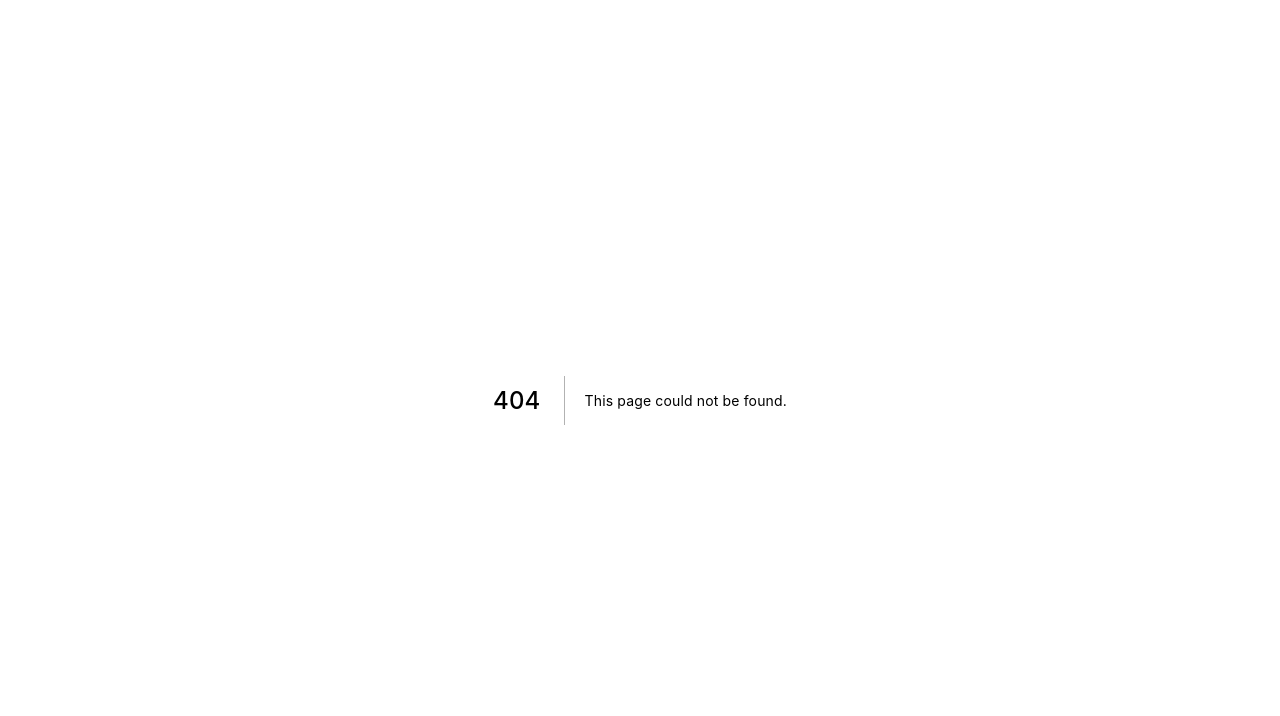
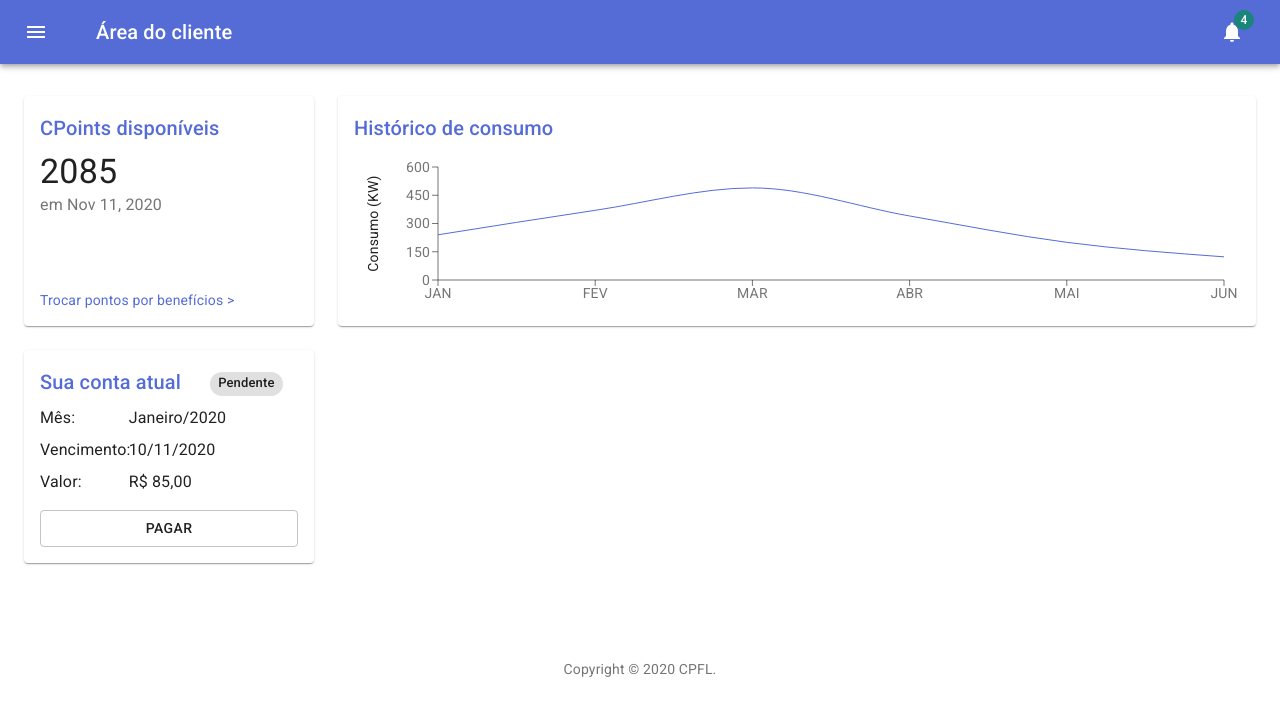
Before and after one commit to RenatoSiqueira/cpfl-challenge, a Next.js app: page /cliente/painel in a window 1280 px wide. Before the commit this address had no page. Shown: the top 716 px of the page. Built offline with nearby package versions, Linux system fonts and the light colour scheme; a web font is replaced by a local one.

Commit message:
feat: add new card in client dashboard

```diff
--- /dev/null
+++ b/components/Chart/index.js
@@ -0,0 +1,52 @@
+import React from 'react';
+import { useTheme } from '@material-ui/core/styles';
+import { LineChart, Line, XAxis, YAxis, Label, ResponsiveContainer } from 'recharts';
+import Typography from '@material-ui/core/Typography';
+
+function createData(time, amount) {
+  return { time, amount };
+}
+
+const data = [
+  createData('JAN', 240),
+  createData('FEV', 370),
+  createData('MAR', 489),
+  createData('ABR', 340),
+  createData('MAI', 200),
+  createData('JUN', 123)
+];
+
+export default function Chart() {
+  const theme = useTheme();
+
+  return (
+    <React.Fragment>
+      <Typography component="h2" variant="h6" color="primary" gutterBottom>
+        Histórico de consumo
+      </Typography>
+      <ResponsiveContainer>
+        <LineChart
+          data={data}
+          margin={{
+            top: 16,
+            right: 16,
+            bottom: 0,
+            left: 24,
+          }}
+        >
+          <XAxis dataKey="time" stroke={theme.palette.text.secondary} />
+          <YAxis stroke={theme.palette.text.secondary}>
+            <Label
+              angle={270}
+              position="left"
+              style={{ textAnchor: 'middle', fill: theme.palette.text.primary }}
+            >
+              Consumo (KW)
+            </Label>
+          </YAxis>
+          <Line type="monotone" dataKey="amount" stroke={theme.palette.primary.main} dot={false} />
+        </LineChart>
+      </ResponsiveContainer>
+    </React.Fragment>
+  );
+}
--- /dev/null
+++ b/components/CurrentOrder/index.js
@@ -0,0 +1,54 @@
+import React from 'react';
+import { makeStyles } from '@material-ui/core/styles';
+import Typography from '@material-ui/core/Typography';
+import Grid from '@material-ui/core/Grid';
+import Chip from '@material-ui/core/Chip';
+import Button from '@material-ui/core/Button';
+
+
+const useStyles = makeStyles((theme) => ({
+  pay: {
+    marginTop: theme.spacing(2)
+  },
+  badge: {
+    marginLeft: theme.spacing(3)
+  },
+  title: {
+    marginBottom: theme.spacing(1)
+  }
+}));
+
+export default function UserPointsCard() {
+    const classes = useStyles();
+
+    return (
+      <React.Fragment>
+          <Typography className={classes.title} component="h2" variant="h6" color="primary" gutterBottom>
+              Sua conta atual <Chip className={classes.badge} size="small" label="Pendente" />
+          </Typography>
+          <Grid container spacing={1}>
+            <Grid item xs={4}>
+              <Typography>Mês:</Typography>
+            </Grid>
+            <Grid item xs={8}>
+              <Typography>Janeiro/2020</Typography>
+            </Grid>
+
+            <Grid item xs={4}>
+              <Typography>Vencimento:</Typography>
+            </Grid>
+            <Grid item xs={8}>
+              <Typography>10/11/2020</Typography>
+            </Grid>
+
+            <Grid item xs={4}>
+              <Typography>Valor:</Typography>
+            </Grid>
+            <Grid item xs={8}>
+              <Typography>R$ 85,00</Typography>
+            </Grid>
+          </Grid>
+          <Button variant="outlined" className={classes.pay}>Pagar</Button>
+        </React.Fragment>
+    );
+}
--- /dev/null
+++ b/components/UserPointsCard/index.js
@@ -0,0 +1,39 @@
+import React from 'react';
+import Link from '@material-ui/core/Link';
+import Moment from 'moment';
+import { makeStyles } from '@material-ui/core/styles';
+import Typography from '@material-ui/core/Typography';
+
+function preventDefault(event) {
+  event.preventDefault();
+}
+
+const useStyles = makeStyles({
+  depositContext: {
+    flex: 1,
+  },
+});
+
+Moment.locale('pt-br')
+
+export default function UserPointsCard() {
+    const classes = useStyles();
+    return (
+      <React.Fragment>
+          <Typography component="h2" variant="h6" color="primary" gutterBottom>
+              CPoints disponíveis
+          </Typography>
+          <Typography component="p" variant="h4">
+              2085
+          </Typography>
+          <Typography color="textSecondary" className={classes.depositContext}>
+              em {Moment().format('ll')}
+          </Typography>
+          <div>
+              <Link color="primary" href="#" onClick={preventDefault}>
+                  Trocar pontos por benefícios >
+              </Link>
+          </div>
+        </React.Fragment>
+    );
+}
--- a/jsconfig.json
+++ b/jsconfig.json
@@ -1,5 +1,8 @@
 {
   "compilerOptions": {
-    "baseUrl": "."
+    "baseUrl": ".",
+    "paths": {
+      "~/": ["./*"]
+    }
   }
 }
--- a/package.json
+++ b/package.json
@@ -14,11 +14,14 @@
     "@material-ui/core": "^4.11.0",
     "@material-ui/icons": "^4.9.1",
     "babel-plugin-root-import": "^6.6.0",
+    "clsx": "^1.1.1",
+    "moment": "^2.29.1",
     "next": "^10.0.1",
     "next-pwa": "^3.1.5",
     "react": "^17.0.1",
     "react-dom": "^17.0.1",
     "react-simple-chatbot": "^0.6.1",
+    "recharts": "^1.8.5",
     "styled-components": "^5.2.1"
   },
   "devDependencies": {
--- /dev/null
+++ b/pages/cliente/painel.js
@@ -0,0 +1,183 @@
+import React from 'react'
+
+import clsx from 'clsx';
+import { makeStyles } from '@material-ui/core/styles';
+import CssBaseline from '@material-ui/core/CssBaseline';
+import Drawer from '@material-ui/core/Drawer';
+import Box from '@material-ui/core/Box';
+import AppBar from '@material-ui/core/AppBar';
+import Toolbar from '@material-ui/core/Toolbar';
+import List from '@material-ui/core/List';
+import Typography from '@material-ui/core/Typography';
+import Divider from '@material-ui/core/Divider';
+import IconButton from '@material-ui/core/IconButton';
+import Badge from '@material-ui/core/Badge';
+import Container from '@material-ui/core/Container';
+import Grid from '@material-ui/core/Grid';
+import Paper from '@material-ui/core/Paper';
+import Link from '@material-ui/core/Link';
+import MenuIcon from '@material-ui/icons/Menu';
+import ChevronLeftIcon from '@material-ui/icons/ChevronLeft';
+import NotificationsIcon from '@material-ui/icons/Notifications';
+
+import UserPointsCard from '~/components/UserPointsCard'
+import Copyright from '~/components/Copyright'
+import Chart from '~/components/Chart'
+import CurrentOrder from '~/components/CurrentOrder'
+
+const drawerWidth = 240;
+
+const useStyles = makeStyles((theme) => ({
+  root: {
+    display: 'flex',
+  },
+  toolbar: {
+    paddingRight: 24,
+  },
+  toolbarIcon: {
+    display: 'flex',
+    alignItems: 'center',
+    justifyContent: 'flex-end',
+    padding: '0 8px',
+    ...theme.mixins.toolbar,
+  },
+  appBar: {
+    zIndex: theme.zIndex.drawer + 1,
+    transition: theme.transitions.create(['width', 'margin'], {
+      easing: theme.transitions.easing.sharp,
+      duration: theme.transitions.duration.leavingScreen,
+    }),
+  },
+  appBarShift: {
+    marginLeft: drawerWidth,
+    width: `calc(100% - ${drawerWidth}px)`,
+    transition: theme.transitions.create(['width', 'margin'], {
+      easing: theme.transitions.easing.sharp,
+      duration: theme.transitions.duration.enteringScreen,
+    }),
+  },
+  menuButton: {
+    marginRight: 36,
+  },
+  menuButtonHidden: {
+    display: 'none',
+  },
+  title: {
+    flexGrow: 1,
+  },
+  drawerPaper: {
+    position: 'relative',
+    whiteSpace: 'nowrap',
+    width: drawerWidth,
+    transition: theme.transitions.create('width', {
+      easing: theme.transitions.easing.sharp,
+      duration: theme.transitions.duration.enteringScreen,
+    }),
+  },
+  drawerPaperClose: {
+    overflowX: 'hidden',
+    transition: theme.transitions.create('width', {
+      easing: theme.transitions.easing.sharp,
+      duration: theme.transitions.duration.leavingScreen,
+    }),
+    width: theme.spacing(7),
+    [theme.breakpoints.up('sm')]: {
+      width: theme.spacing(9),
+    },
+  },
+  appBarSpacer: theme.mixins.toolbar,
+  content: {
+    flexGrow: 1,
+    height: '100vh',
+    overflow: 'auto',
+  },
+  container: {
+    paddingTop: theme.spacing(4),
+    paddingBottom: theme.spacing(4),
+  },
+  paper: {
+    padding: theme.spacing(2),
+    display: 'flex',
+    overflow: 'auto',
+    flexDirection: 'column',
+  },
+  fixedHeight: {
+    height: 230,
+  },
+}));
+
+export default function painel() {
+  const classes = useStyles();
+  const [open, setOpen] = React.useState(false);
+  const handleDrawerOpen = () => {
+    setOpen(true);
+  };
+  const handleDrawerClose = () => {
+    setOpen(false);
+  };
+
+  const fixedHeightPaper = clsx(classes.paper, classes.fixedHeight);
+
+    return (
+        <Container component="main" maxWidth="lg">
+            <CssBaseline />
+            <AppBar position="absolute" className={clsx(classes.appBar, open && classes.appBarShift)}>
+              <Toolbar className={classes.toolbar}>
+                <IconButton
+                  edge="start"
+                  color="inherit"
+                  aria-label="open drawer"
+                  onClick={handleDrawerOpen}
+                  className={clsx(classes.menuButton, open && classes.menuButtonHidden)}
+                >
+                  <MenuIcon />
+                </IconButton>
+                <Typography component="h1" variant="h6" color="inherit" noWrap className={classes.title}>
+                    Área do cliente
+                </Typography>
+                <IconButton color="inherit">
+                  <Badge badgeContent={4} color="secondary">
+                    <NotificationsIcon />
+                  </Badge>
+                </IconButton>
+              </Toolbar>
+            </AppBar>
+            <Drawer
+              variant="permanent"
+              classes={{
+                paper: clsx(classes.drawerPaper, !open && classes.drawerPaperClose),
+              }}
+              open={open}
+            >
+              <div className={classes.toolbarIcon}>
+                <IconButton onClick={handleDrawerClose}>
+                  <ChevronLeftIcon />
+                </IconButton>
+              </div>
+            </Drawer>
+            <Grid container spacing={3} className={classes.container}>
+              <Grid item xs={12} md={4} lg={3}>
+                <Paper className={fixedHeightPaper}>
+                  <UserPointsCard />
+                </Paper>
+              </Grid>
+
+              <Grid item xs={12} md={8} lg={9}>
+                <Paper className={fixedHeightPaper}>
+                  <Chart />
+                </Paper>
+              </Grid>
+
+              <Grid item xs={12} md={4} lg={3}>
+                <Paper className={classes.paper}>
+                  <CurrentOrder />
+                </Paper>
+              </Grid>
+
+            </Grid>
+            <Box mt={8}>
+                <Copyright />
+            </Box>
+        </Container>
+    )
+}
```
Also changed, not shown: pages/cliente/login.js (+4 -4 lines).
